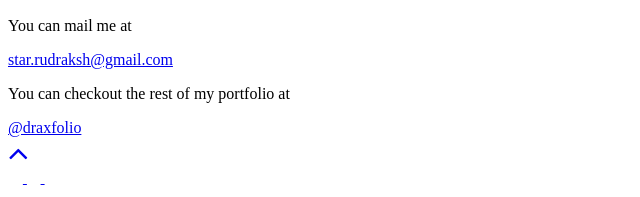
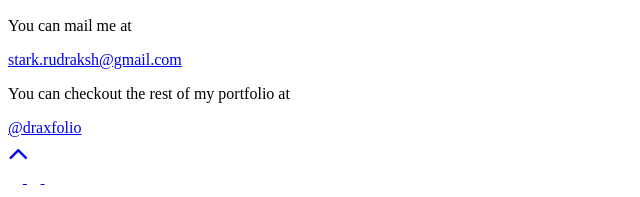
Before and after one commit to RudrakshK/RudrakshK.github.io, a website: page src/template.html in a window 1280 px wide. Shown: the part 10215-10412 px from the top of the page, 0-640 px from the left. Drawn offline with nearby package versions, Linux system fonts and the light colour scheme.

Commit message:
Fixed email.

```diff
--- a/src/template.html
+++ b/src/template.html
@@ -232,7 +232,7 @@
             target="_blank"
             class="cta-btn cta-btn--resume"
             href="mailto:stark.rudraksh@gmail.com"
-            >star.rudraksh@gmail.com</a
+            >stark.rudraksh@gmail.com</a
           >
         </div>
         <div class="contact-wrapper">
```
